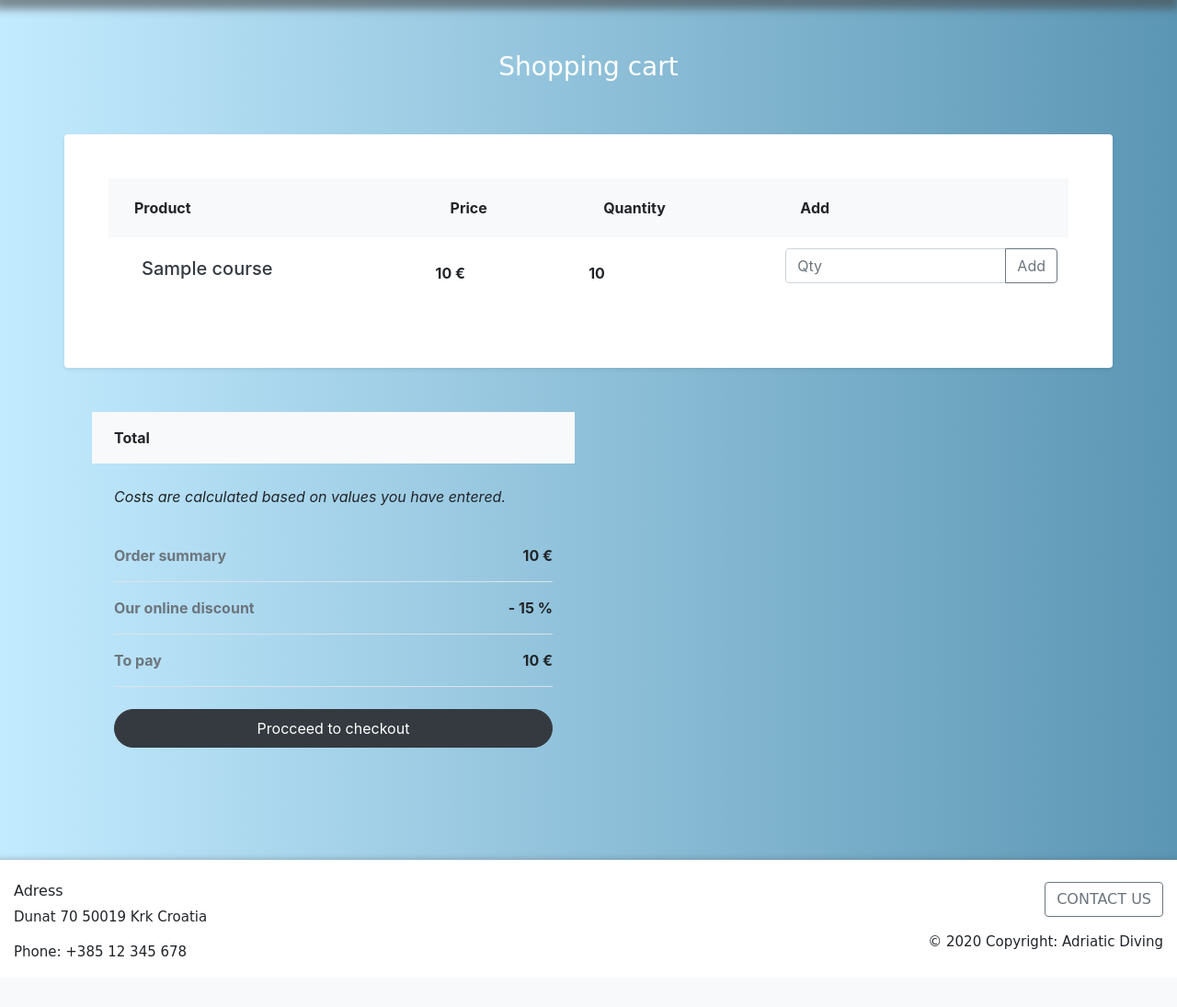
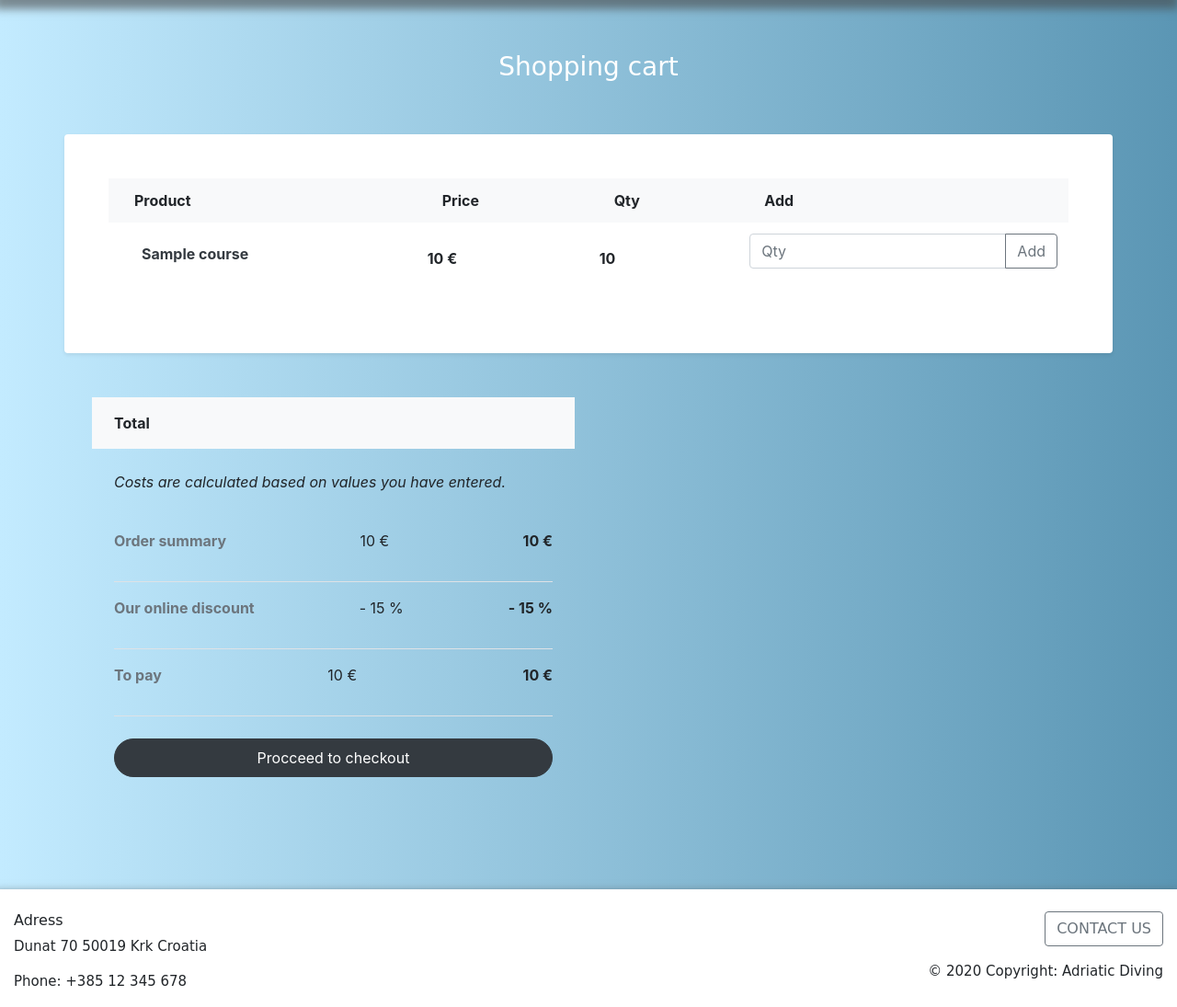
Before and after one commit to AnnaDK/adriatic_diving, a Django app: template cart/templates/cart.html in a window 1280 px wide. Shown: the part 76-1171 px from the top of the page at 92% size. Before the commit the page ends 1116 px from the top, so only its background shows below. Run offline with Django 3.2, Linux system fonts and the light colour scheme; the template is opened without the code that fills it: most values are stand-ins (such as "Sample title", 1, 10 or a date in 2020); some libraries are stand-ins or nearby versions; some web fonts are replaced.

Commit message:
mistake in html code found

```diff
--- a/cart/templates/cart.html
+++ b/cart/templates/cart.html
@@ -16,32 +16,32 @@
 						<table class="table">
 							<thead>
 								<tr>
+
 									<th scope="col" class="border-0 bg-light">
-										<div class="p-2 px-3 ">Product</div>
+										<div class=" px-3 ">Product</div>
 									</th>
 									<th scope="col" class="border-0 bg-light">
-										<div class="p-2 px-3 ">Price</div>
+										<div class=" px-3 ">Price</div>
 									</th>
 									<th scope="col" class="border-0 bg-light">
-										<div class="p-2 px-3 ">Quantity</div>
+										<div class=" px-3 ">Qty</div>
 									</th>
 									<th scope="col" class="border-0 bg-light">
-										<div class="p-2 px-3">Add</div>
+										<div class=" px-3">Add</div>
 									</th>
 								</tr>
 							</thead>
 							<tbody>
-								<tr>
-									{% for item in cart_items %}
-									<form class="form" method="post" action="{% url 'adjust_cart' item.id %}">
-										{% csrf_token %}
+								{% for item in cart_items %}
+								<form class="form" method="post" action="{% url 'adjust_cart' item.id %}">
+									{% csrf_token %}
+									<tr>
 										<th scope="row" class="border-0">
 											<div class="p-2">
 												<div class="ml-3 d-inline-block align-middle">
-													<h5 class="mb-0">
-														<a href="{% url 'course' item.id %}"
+													<p class="mb-0"> <a href="{% url 'course' item.id %}"
 															class="text-dark d-inline-block align-middle">{{ item.course.name }}</a>
-													</h5>
+													</p>
 												</div>
 											</div>
 										</th>
@@ -56,10 +56,12 @@
 													<button class="btn btn-outline-secondary" type="submit">Add</button>
 												</div>
 											</div>
+
+
 										</td>
-									</form>
-									{% endfor %}
-								</tr>
+									</tr>
+								</form>
+								{% endfor %}
 							</tbody>
 						</table>
 					</div>
@@ -74,14 +76,17 @@
 
 						<li class="d-flex justify-content-between py-3 border-bottom">
 							<strong class="text-muted">Order summary</strong>
+							<p>{{ total }} €</p>
 							<strong>{{ total }} €</strong>
 						</li>
 						<li class="d-flex justify-content-between py-3 border-bottom">
 							<strong class="text-muted">Our online discount</strong>
+							<p>- 15 %</p>
 							<strong>- 15 %</strong>
 						</li>
 						<li class="d-flex justify-content-between py-3 border-bottom">
 							<strong class="text-muted">To pay</strong>
+							<p>{{ final_total }} €</p>
 							<strong >{{ final_total }} €</strong>
 						</li>
 					</ul><a href="{% url 'checkout' %}" class="btn btn-dark rounded-pill py-2 btn-block">Procceed to
```
